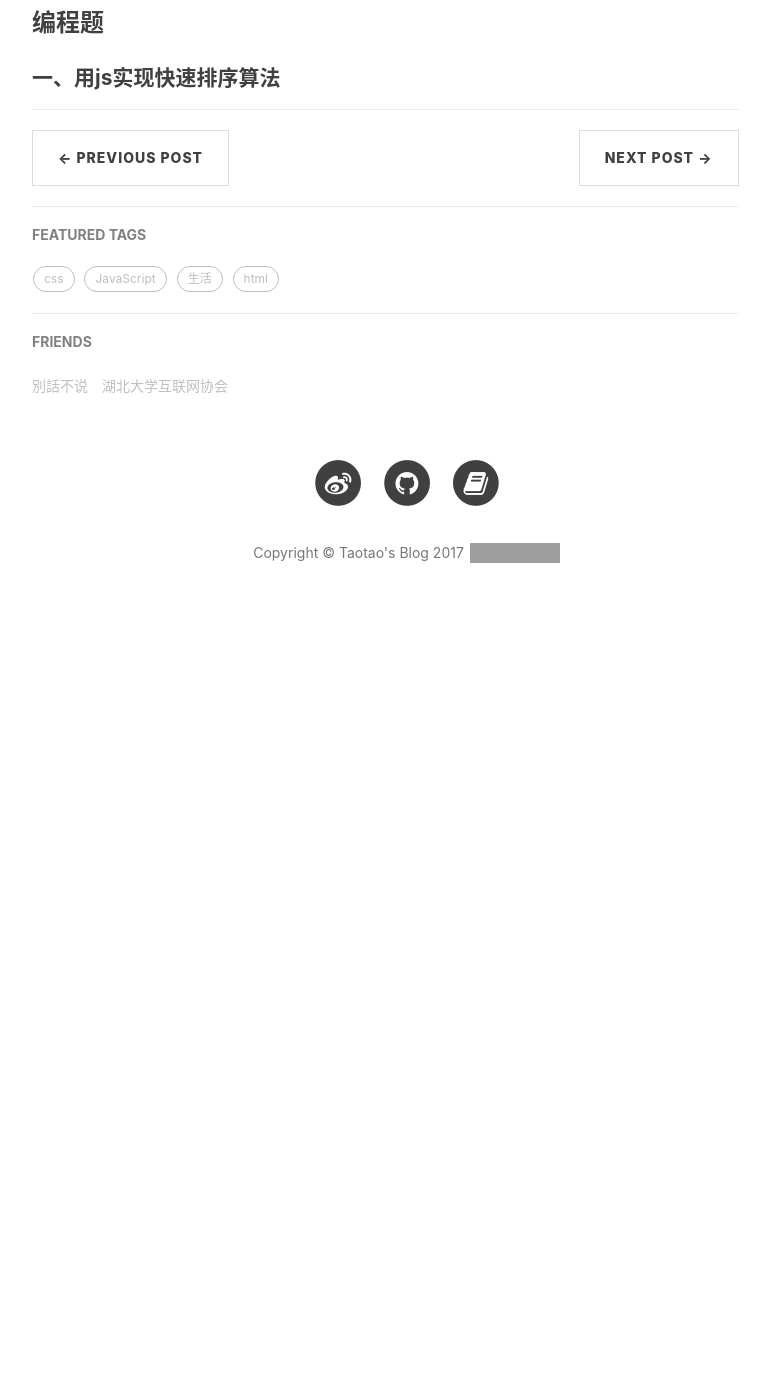
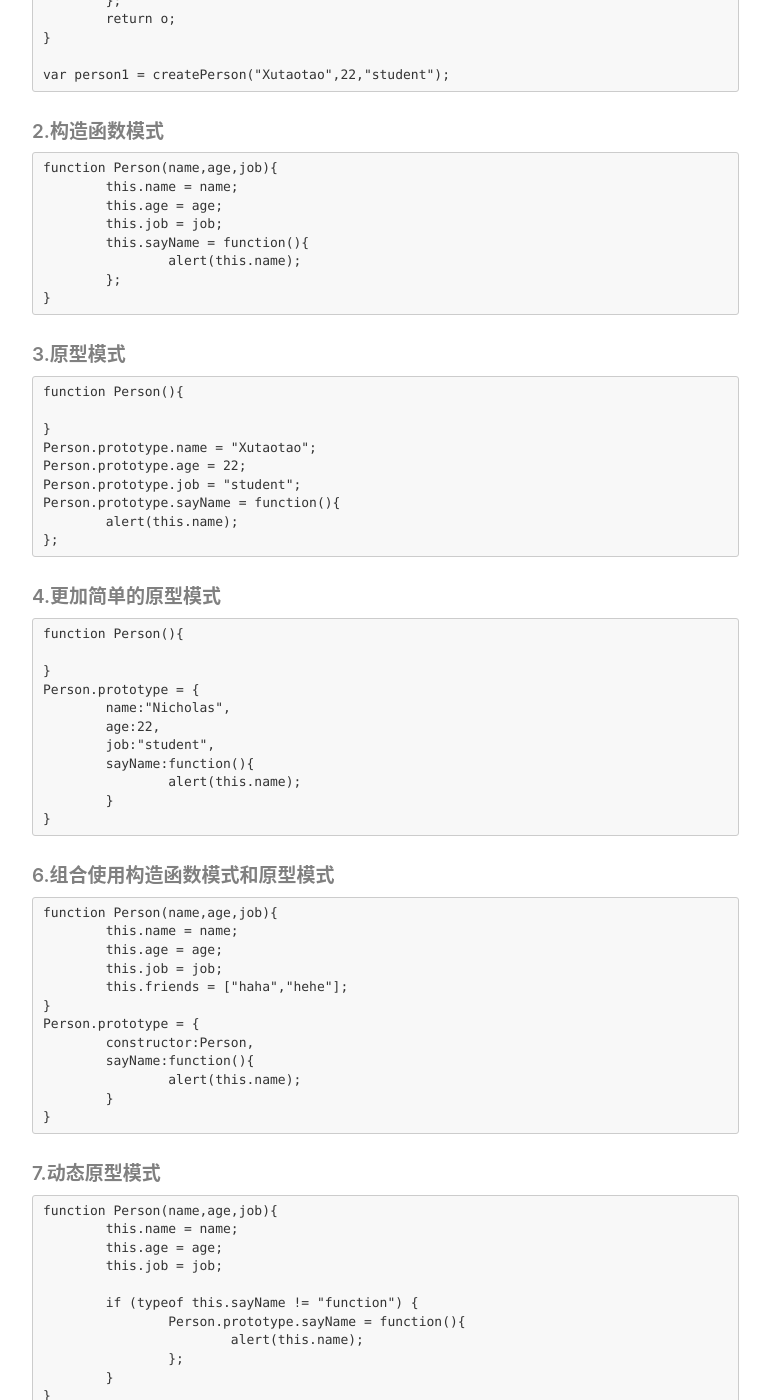
Before and after one commit to Xutaotaotao/Xutaotaotao.github.io, a Jekyll site: the page built from _posts/2017-9-24-written-examination.md, in a window 1280 px wide and 1400 px high, scrolled down 5901 px. Shown: the whole window, without its empty margins (233-1003 px from the left). Built offline with Jekyll 4.4.1, drawn with Linux system fonts in a browser that asks for light colours; comment, search, counter and statistics services are not loaded; before the commit the page ends 6531 px from its top, so only the background shows below that; some of the changed text lies outside the part shown; grey boxes are pictures that could not be loaded.

Commit message:
add exam

```diff
--- a/_posts/2017-9-24-written-examination.md
+++ b/_posts/2017-9-24-written-examination.md
@@ -266,6 +266,111 @@ tags:
 
 #### 一、js面向对象有几种方式并用js写出
 
+##### 1.工厂模式
+
+	function createPerson(name,age,job){
+		var o = new Object();
+		o.name = name;
+		o.age = age;
+		o.job = job;
+		o.sayName = function(){
+			alert(this.name);
+		};
+		return o;
+	}
+
+	var person1 = createPerson("Xutaotao",22,"student");
+
+##### 2.构造函数模式
+
+	function Person(name,age,job){
+		this.name = name;
+		this.age = age;
+		this.job = job;
+		this.sayName = function(){
+			alert(this.name);
+		};
+	}
+
+##### 3.原型模式
+
+	function Person(){
+
+	}
+	Person.prototype.name = "Xutaotao";
+	Person.prototype.age = 22;
+	Person.prototype.job = "student";
+	Person.prototype.sayName = function(){
+		alert(this.name);
+	};
+
+##### 4.更加简单的原型模式
+
+	function Person(){
+
+	}
+	Person.prototype = {
+		name:"Nicholas",
+		age:22,
+		job:"student",
+		sayName:function(){
+			alert(this.name);
+		}
+	}
+
+##### 6.组合使用构造函数模式和原型模式
+
+	function Person(name,age,job){
+		this.name = name;
+		this.age = age;
+		this.job = job;
+		this.friends = ["haha","hehe"];
+	}
+	Person.prototype = {
+		constructor:Person,
+		sayName:function(){
+			alert(this.name);
+		}
+	}
+
+#####  7.动态原型模式
+
+	function Person(name,age,job){
+		this.name = name;
+		this.age = age;
+		this.job = job;
+
+		if (typeof this.sayName != "function") {
+			Person.prototype.sayName = function(){
+				alert(this.name);
+			};
+		}
+	}
+
+##### 8.寄生构造函数模式
+
+	function Person(name,age,job){
+		var o = new Object();
+		o.name = name;
+		o.age = job;
+		o.sayName = function(){
+			alert(this.name);
+		};
+		return o;
+	}
+
+##### 9.稳妥构造函数模式
+
+	function Person(name,age,job){
+		//创建要返回的对象
+		var o = new Object();
+		//可以在这里定义私有变量和函数
+		//添加方法
+		o.sayName = function(){
+			alert(name);
+		};
+		return o;
+	}
 
 ### 综合类
 
@@ -276,3 +381,21 @@ tags:
 ### 编程题
 
 #### 一、用js实现快速排序算法
+
+	function quickSort(arr){
+		if (arr.length <= 1) {
+			return arr;
+		}
+		var piovtIndex = Math.floor(arr.length/2);
+		var piovt  = arr.splice(piovtIndex,1)[0];
+		var left = [];
+		var right = [];
+		for (var i = 0; i < arr.length; i++) {
+			if (arr[i] < piovt) {
+				left.push(arr[i]);
+			}else{
+				right.push(arr[i]);
+			}
+		}
+		return quickSort(left).concat([piovt],quickSort(right));
+	}
```
Also changed, not shown: _posts/2017-09-28-findjob.md (added, +18 -0 lines), img/people.jpeg (added).
